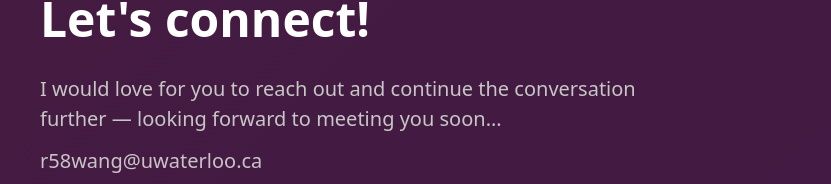
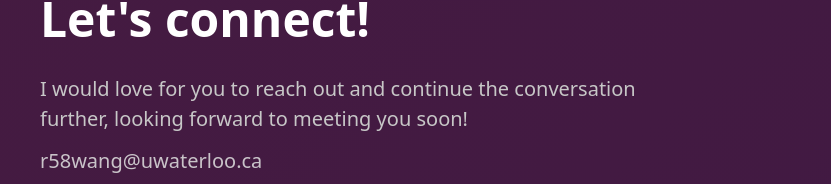
Before and after one commit to RichardWangg/Personal-Website-2, a React (Vite) app: page / in a window 1280 px wide. Shown: the part 3295-3479 px from the top of the page, without its empty margins (224-1055 px from the left). Built offline with nearby package versions, Linux system fonts and the light colour scheme.

Commit message:
content update

```diff
--- a/src/components/Footer.jsx
+++ b/src/components/Footer.jsx
@@ -5,7 +5,7 @@ const Footer = () => (
     <div className="section-content footer-content">
       <h1>Let's connect!</h1>
       <p className="footer-text">
-        I would love for you to reach out and continue the conversation further — looking forward to meeting you soon...
+        I would love for you to reach out and continue the conversation further, looking forward to meeting you soon!
       </p>
       <p className="footer-email">
         <a href="mailto:r58wang@uwaterloo.ca">r58wang@uwaterloo.ca</a>
```
